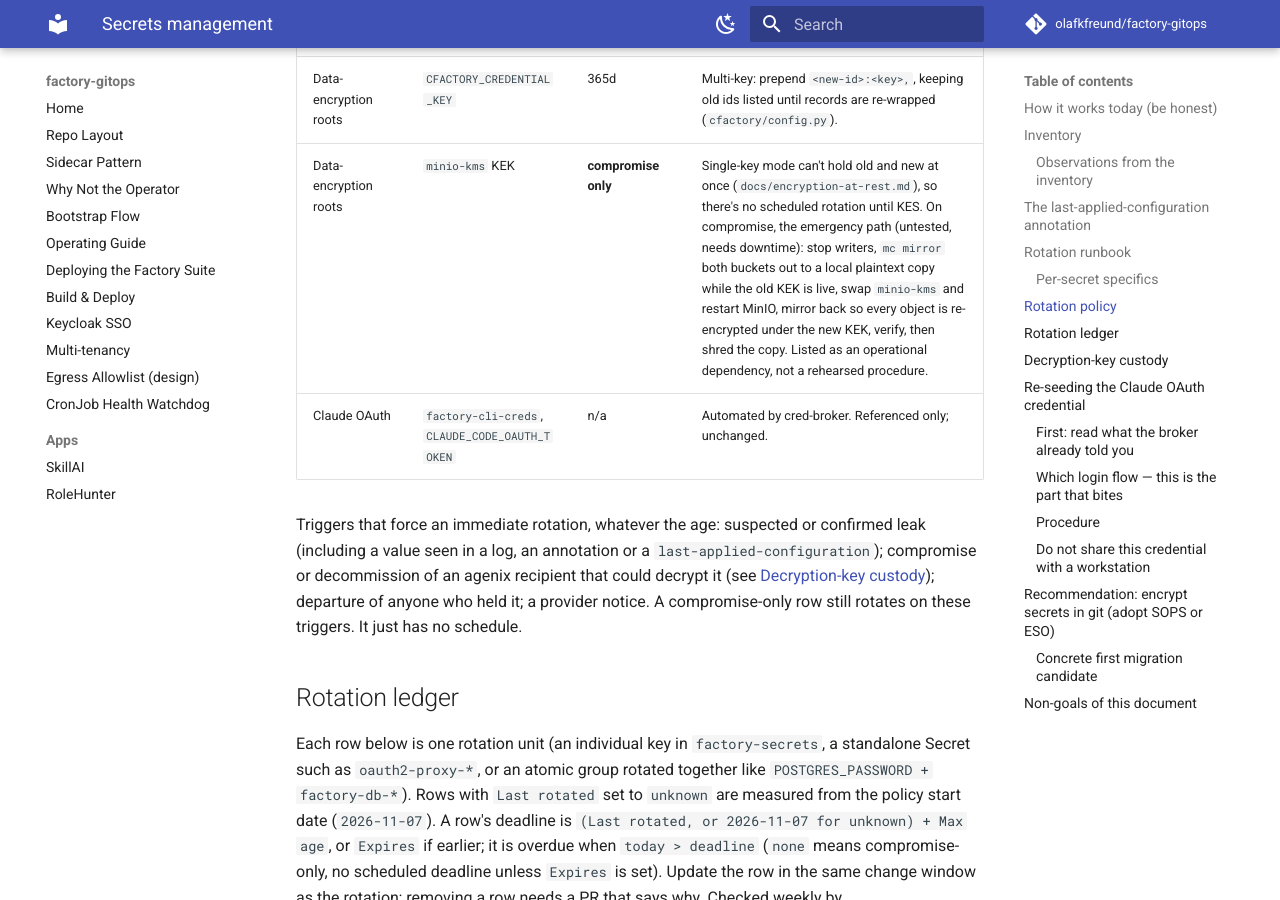
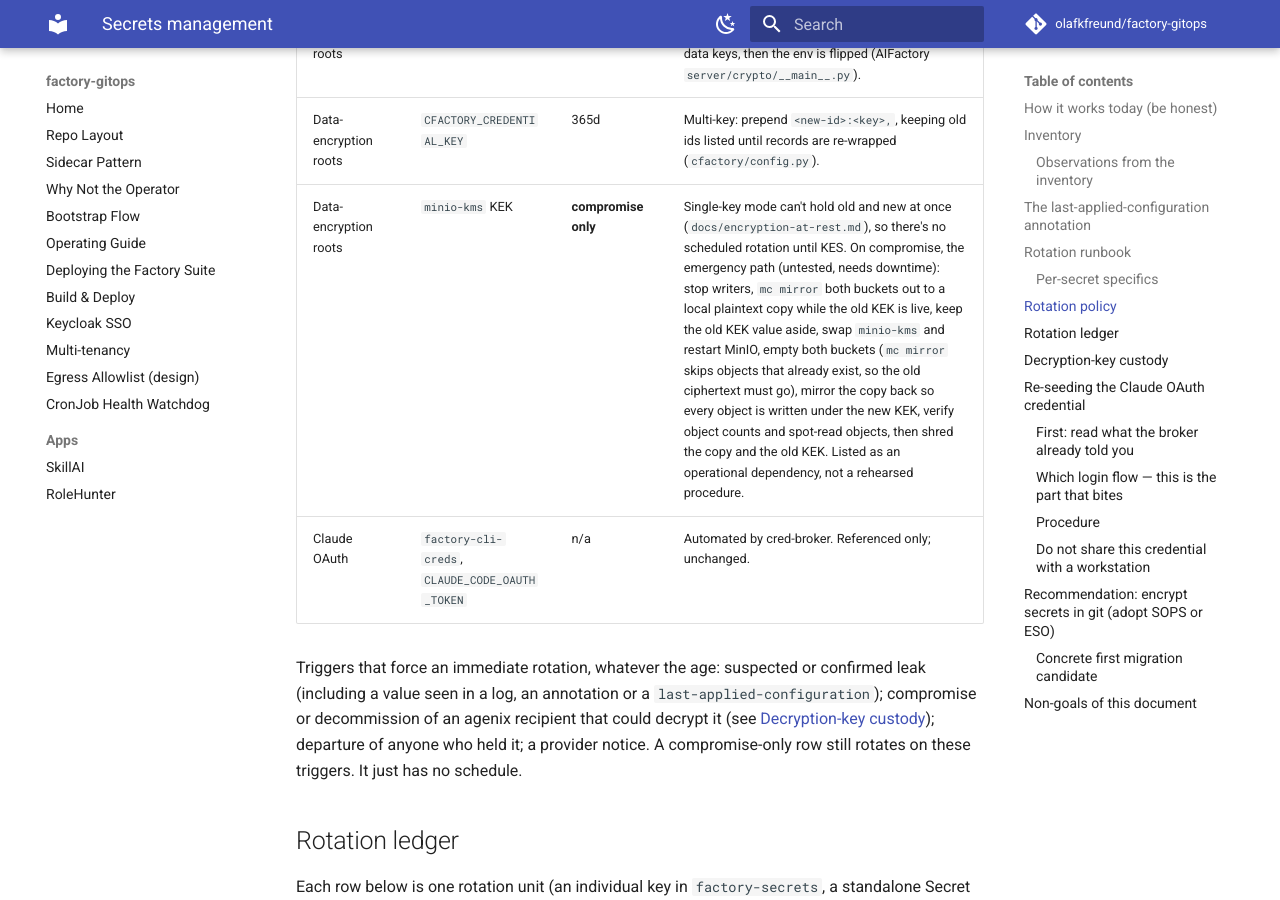
Before and after one commit to olafkfreund/factory-gitops, an MkDocs documentation site: the page built from docs/secrets-management.md, in a window 1280 px wide and 900 px high, scrolled down 7077 px. Built offline with MkDocs 1.6.1 and Material for MkDocs 9.7.7, drawn with Linux system fonts in a browser that asks for light colours; comment, search, counter and statistics services are not loaded; some of the changed text lies outside the part shown.

Commit message:
docs(secrets): fix MinIO emergency re-encrypt and proxy row rule (Factory#314)
Review fixes from codex on plan step 2; plan/ Deviations updated in the
same commit.

Co-Authored-By: Claude Opus 5.5 <noreply@anthropic.com>
Claude-Session: https://claude.ai/code/session_01WtDyDqabJ8SR4gD3ubwYx1

```diff
--- a/docs/secrets-management.md
+++ b/docs/secrets-management.md
@@ -194,7 +194,7 @@ General shape for the manual (agenix) secrets:
 | External API keys/tokens | `GITHUB_TOKEN`, `OPENAI_API_KEY`, `OPENAI_COMPATIBLE_API_KEY`, `GEMINI_API_KEY`, `CONTEXT7_KEY`, `LANGCHAIN_API_KEY`, `RAPIDAPI_KEY`, `OLLAMA_API_KEY`, `ghcr-pull` | 365d, or the provider's expiry if sooner | Swap, bounce, then revoke the old key at the provider. |
 | Shared service tokens | `APP_API_TOKEN`, `CFACTORY_READ_KEY`, `cfactory-api-keys` | 365d | Shared by several callers and verifiers (e.g. `APP_API_TOKEN` across all three factories). Find every consumer with `grep -rn <KEY> apps/`, swap the token in all of them in one window, then bounce. |
 | OIDC client secrets | `{P,T,AI}FACTORY_OIDC_CLIENT_SECRET`, `oauth2-proxy-*` client-secret | 365d | Regenerate in Keycloak (the issuer) first, then swap and bounce. |
-| Proxy cookie secrets | `oauth2-proxy-*` cookie-secret | 365d | Swap and bounce. Every proxy session is logged out. |
+| Proxy cookie secrets | `oauth2-proxy-*` cookie-secret | 365d | Swap and bounce. Every proxy session is logged out. The ledger has one row per proxy, so rotate its client-secret and cookie-secret in the same window before updating that row. |
 | Outbound auth to another system | `otel-otlp-auth`, `observe-root` | 365d | Change the credential on the receiving service first, then swap and bounce. |
 | SSH identity | `odin-ssh-key` | 365d | Generate a new key pair, authorize the new public key at the destination, swap and bounce, then remove the old public key at the destination. |
 | DB / object-store creds | `POSTGRES_PASSWORD` + the three `factory-db-*` (one atomic group), `minio-creds` | 365d | Existing per-secret runbook. |
@@ -203,7 +203,7 @@ General shape for the manual (agenix) secrets:
 | Asymmetric signing | `PFACTORY_CONTRACT_SIGNING_KEY__<KID>` | 365d | **New kid, never overwrite.** Order: (1) add the new seed to `factory-secrets` under the new kid; (2) deploy the new pubkey `TFACTORY_CONTRACT_PUBKEY_PFACTORY__<NEW>` to the verifier, next to the old one; (3) point pfactory's env at the new seed and `PFACTORY_CONTRACT_SIGNING_KID` (a manifest PR); (4) confirm a new contract verifies; (5) delete the old seed. Keep the old pubkey while any contract signed with it may still need verifying. |
 | Data-encryption roots | `KMS_FERNET_KEY` (aifactory) | 365d | Envelope: `python -m server.crypto rotate-root` with `KMS_FERNET_KEY_NEW` set re-wraps the data keys, then the env is flipped (AIFactory `server/crypto/__main__.py`). |
 | Data-encryption roots | `CFACTORY_CREDENTIAL_KEY` | 365d | Multi-key: prepend `<new-id>:<key>,`, keeping old ids listed until records are re-wrapped (`cfactory/config.py`). |
-| Data-encryption roots | `minio-kms` KEK | **compromise only** | Single-key mode can't hold old and new at once (`docs/encryption-at-rest.md`), so there's no scheduled rotation until KES. On compromise, the emergency path (untested, needs downtime): stop writers, `mc mirror` both buckets out to a local plaintext copy while the old KEK is live, swap `minio-kms` and restart MinIO, mirror back so every object is re-encrypted under the new KEK, verify, then shred the copy. Listed as an operational dependency, not a rehearsed procedure. |
+| Data-encryption roots | `minio-kms` KEK | **compromise only** | Single-key mode can't hold old and new at once (`docs/encryption-at-rest.md`), so there's no scheduled rotation until KES. On compromise, the emergency path (untested, needs downtime): stop writers, `mc mirror` both buckets out to a local plaintext copy while the old KEK is live, keep the old KEK value aside, swap `minio-kms` and restart MinIO, empty both buckets (`mc mirror` skips objects that already exist, so the old ciphertext must go), mirror the copy back so every object is written under the new KEK, verify object counts and spot-read objects, then shred the copy and the old KEK. Listed as an operational dependency, not a rehearsed procedure. |
 | Claude OAuth | `factory-cli-creds`, `CLAUDE_CODE_OAUTH_TOKEN` | n/a | Automated by cred-broker. Referenced only; unchanged. |
 
 Triggers that force an immediate rotation, whatever the age: suspected or
```
Also changed, not shown: plan/2026-11-07-314-key-rotation-policy.md (+7 -2 lines).
